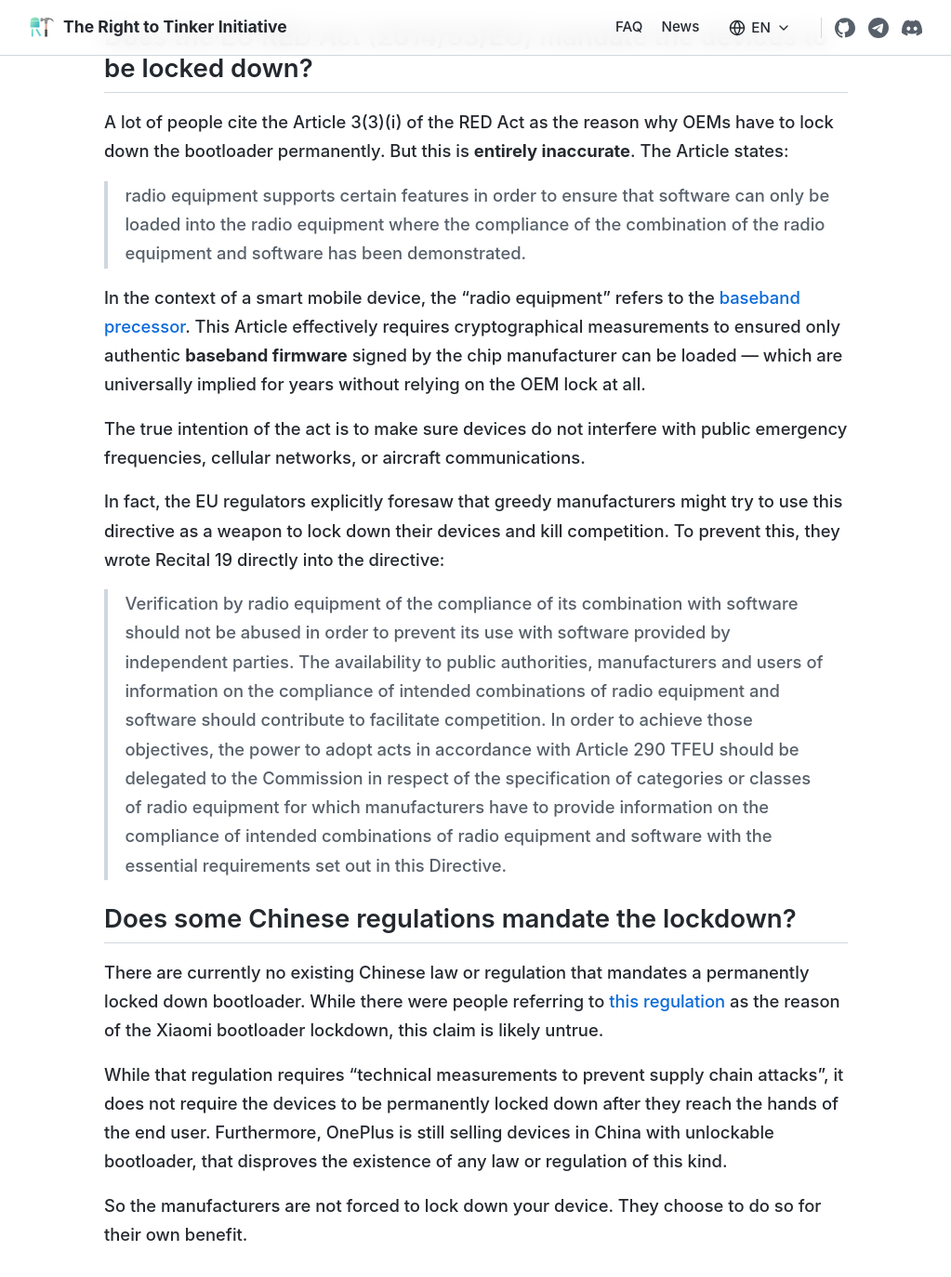
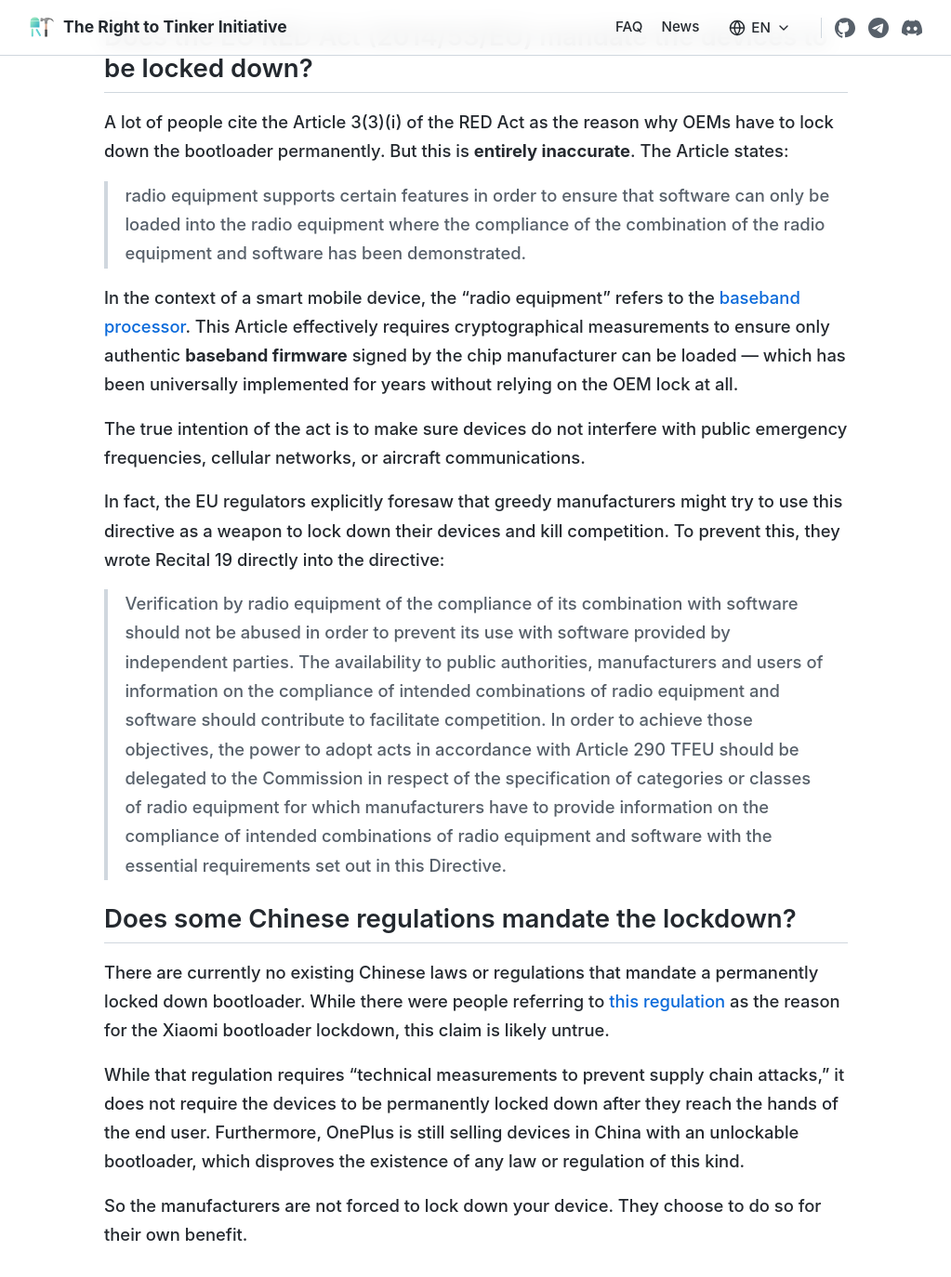
Before and after one commit to Right2Tinker/right2tinker.github.io, a Jekyll site: the page built from faq.md, in a window 1280 px wide and 1400 px high, scrolled down 434 px. Shown: the top 1374 px of the window at 93% size, without its empty margins (128-1151 px from the left). Built offline with Jekyll 4.4.1, drawn with Linux system fonts in a browser that asks for light colours; some of the changed text lies outside the part shown.

Commit message:
fixed spelling, quotation marks and apostrophes

```diff
--- a/faq.md
+++ b/faq.md
@@ -16,7 +16,7 @@
 
 > radio equipment supports certain features in order to ensure that software can only be loaded into the radio equipment where the compliance of the combination of the radio equipment and software has been demonstrated.
 
-In the context of a smart mobile device, the "radio equipment" refers to the [baseband precessor](https://en.wikipedia.org/wiki/Baseband_processor). This Article effectively requires cryptographical measurements to ensured only authentic **baseband firmware** signed by the chip manufacturer can be loaded — which are universally implied for years without relying on the OEM lock at all.
+In the context of a smart mobile device, the “radio equipment” refers to the [baseband processor](https://en.wikipedia.org/wiki/Baseband_processor). This Article effectively requires cryptographical measurements to ensure only authentic **baseband firmware** signed by the chip manufacturer can be loaded — which has been universally implemented for years without relying on the OEM lock at all.
 
 The true intention of the act is to make sure devices do not interfere with public emergency frequencies, cellular networks, or aircraft communications.
 
@@ -26,8 +26,8 @@
 
 ## Does some Chinese regulations mandate the lockdown?
 
-There are currently no existing Chinese law or regulation that mandates a permanently locked down bootloader. While there were people referring to [this regulation](https://www.gov.cn/zhengce/zhengceku/2022-12/15/content_5732079.htm) as the reason of the Xiaomi bootloader lockdown, this claim is likely untrue.
+There are currently no existing Chinese laws or regulations that mandate a permanently locked down bootloader. While there were people referring to [this regulation](https://www.gov.cn/zhengce/zhengceku/2022-12/15/content_5732079.htm) as the reason for the Xiaomi bootloader lockdown, this claim is likely untrue.
 
-While that regulation requires "technical measurements to prevent supply chain attacks", it does not require the devices to be permanently locked down after they reach the hands of the end user. Furthermore, OnePlus is still selling devices in China with unlockable bootloader, that disproves the existence of any law or regulation of this kind.
+While that regulation requires “technical measurements to prevent supply chain attacks,” it does not require the devices to be permanently locked down after they reach the hands of the end user. Furthermore, OnePlus is still selling devices in China with an unlockable bootloader, which disproves the existence of any law or regulation of this kind.
 
 So the manufacturers are not forced to lock down your device. They choose to do so for their own benefit.
```
Also changed, not shown: other parts of faq.md (+2 -2 lines), index.md (+3 -3 lines).
